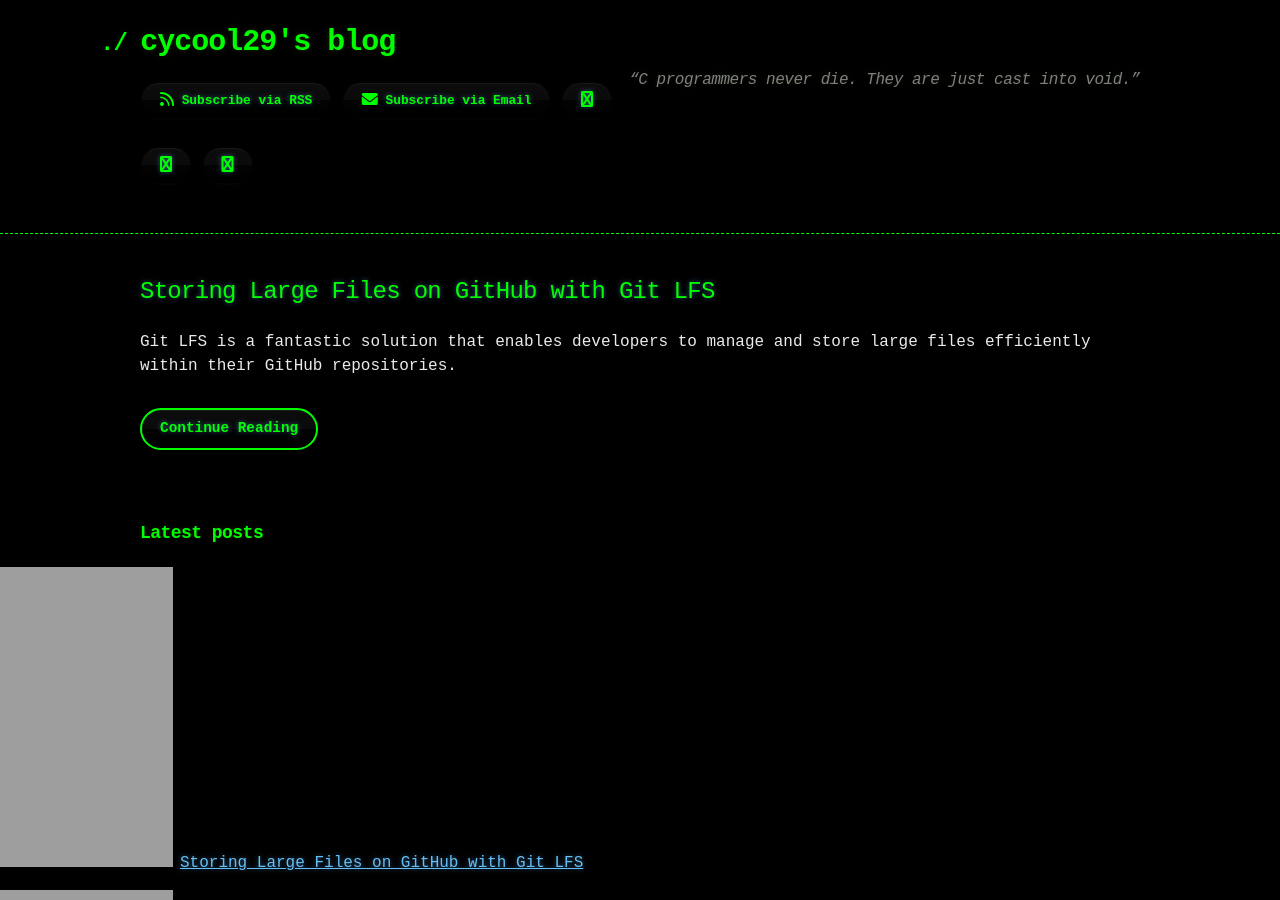
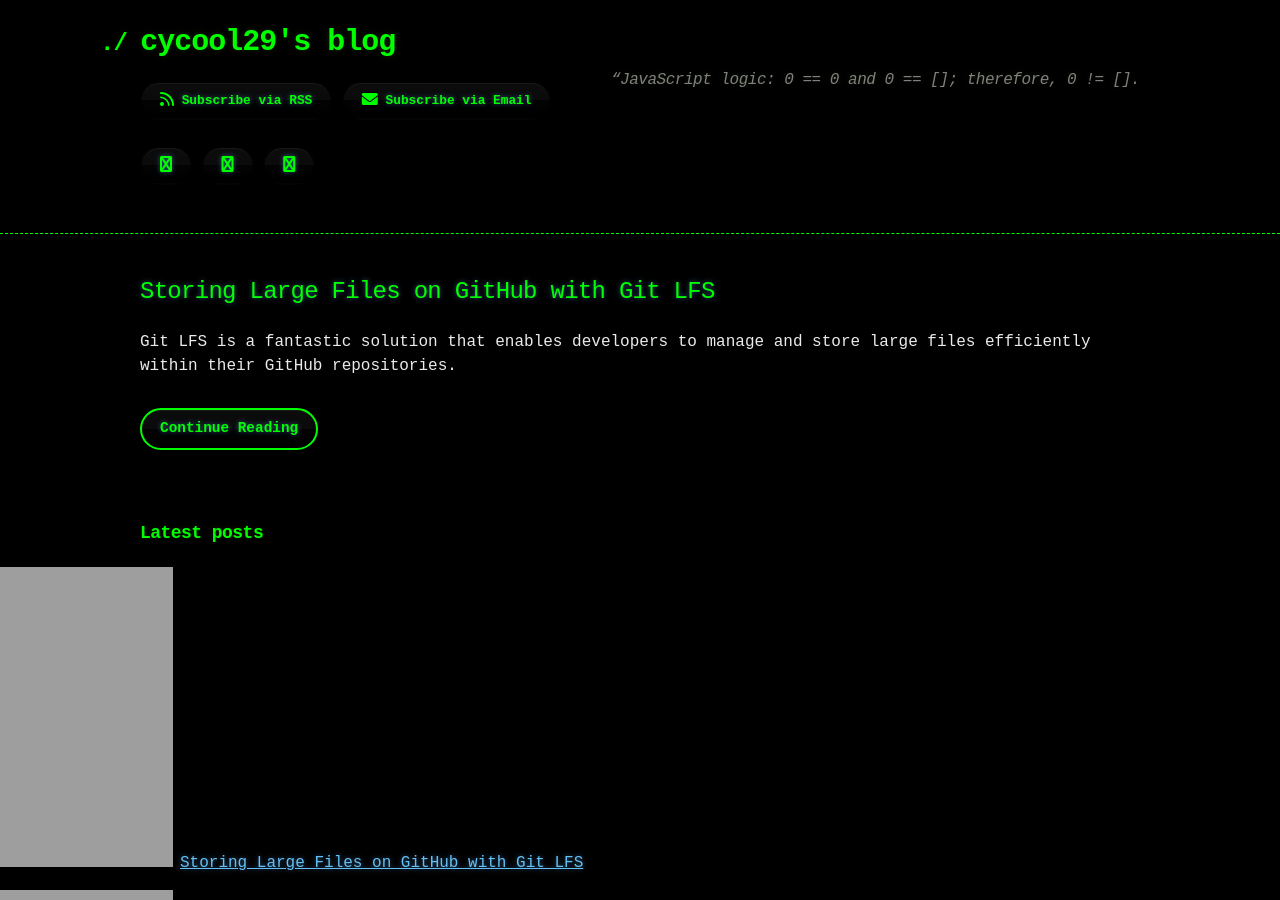
Before and after one commit to cycool29/cycool29.github.io, a Jekyll site: the page built from index.md, in a window 1280 px wide and 900 px high. Built offline with Jekyll 4.4.1, drawn with Linux system fonts in a browser that asks for light colours; a style sheet for code colours, icons or effects is not loaded.

Commit message:
Update quotes

```diff
--- a/_config.yml
+++ b/_config.yml
@@ -1,5 +1,5 @@
 title: cycool29's blog
-description: "“C programmers never die. They are just cast into void.” "
+description: "“JavaScript logic: 0 == 0 and 0 == []; therefore, 0 != []. "
 bio: A high school student. Intermediate in Python, Git, Bash. Learning JavaScript. He/Him. "
 author: cycool29
 url: https://cycool29.github.io
```
